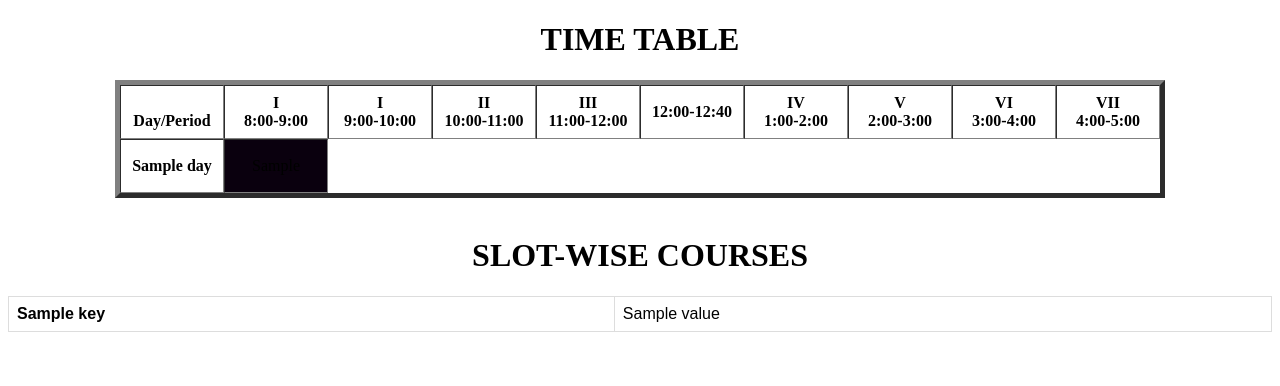
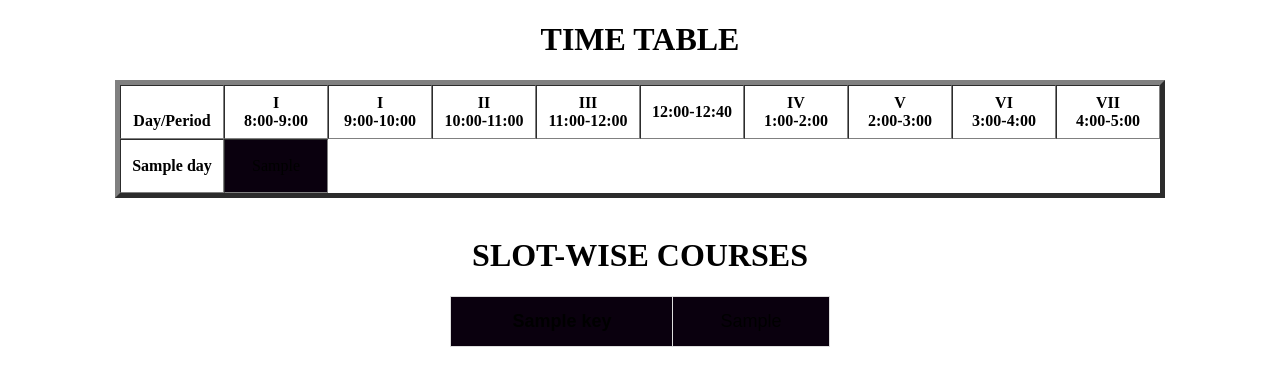
Before and after one commit to Dilshaad21/Time-Table-Assist-Tool, a Django app: template slot_decider/templates/time-table.html in a window 1280 px wide. Shown: the top 386 px of the page. Run offline with Django 3.2, Linux system fonts and the light colour scheme; the template is opened without the code that fills it: most values are stand-ins (such as "Sample title", 1, 10 or a date in 2020).

Commit message:
Template changes

```diff
--- a/slot_decider/templates/time-table.html
+++ b/slot_decider/templates/time-table.html
@@ -6,13 +6,14 @@
         #slots {
             font-family: Arial, Helvetica, sans-serif;
             border-collapse: collapse;
-            width: 100%;
+            width: 30%;
+            font-size: large;
         }
 
         #slots td,
         #slots th {
             border: 1px solid #ddd;
-            padding: 8px;
+            padding: 14px;
         }
 
         #slots tr:nth-child(even) {
@@ -29,6 +30,11 @@
             text-align: left;
             background-color: #4CAF50;
             color: white;
+        }
+
+        .center {
+            margin-left: auto;
+            margin-right: auto;
         }
     </style>
 </head>
@@ -81,14 +87,14 @@
     </table>
     </br>
     <h1 style="text-align: center;">SLOT-WISE COURSES</h1>
-    <table id = "slots">
+    <table id="slots" style="text-align: center;" class="center">
         {% for key, value in course_table.items %}
         <tr>
-            <td><b>{{key}}</b></td>
-            {% for x in value %}
-                <td>
-                    {{x}}
-                </td>
+            <td bgcolor={{value.1}}><b>{{key}}</b></td>
+            {% for x in value.0 %}
+            <td bgcolor={{value.1}}>
+                {{x}}
+            </td>
             {% endfor %}
         </tr>
         {% endfor %}
```
Also changed, not shown: slot_decider/views.py (+15 -6 lines).
